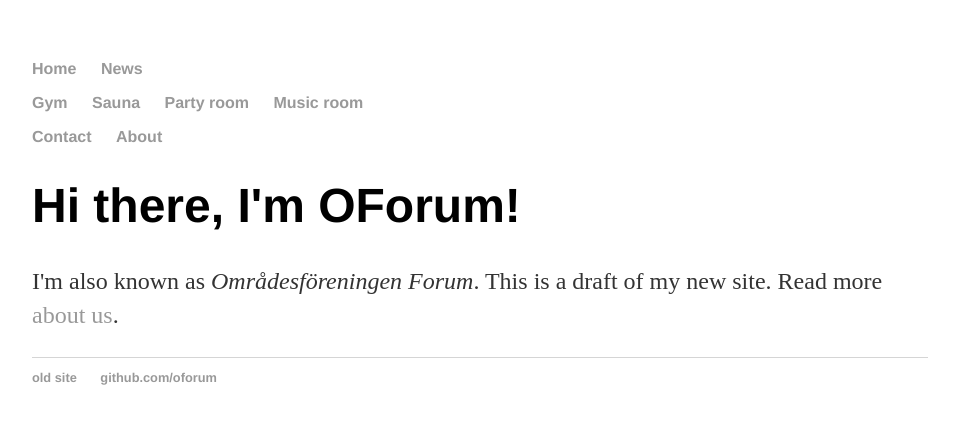
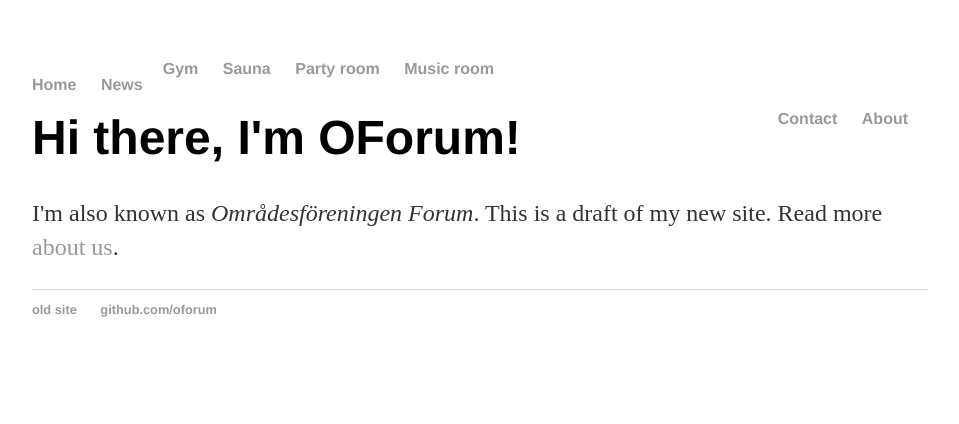
Before and after one commit to oforum/oforum.github.io, a Jekyll site: the page built from index.html, in a window 1280 px wide. Shown: the top 424 px of the page, without its empty margins (160-1119 px from the left). Built offline with Jekyll 4.4.1, drawn with Linux system fonts in a browser that asks for light colours.

Commit message:
test align header parts

```diff
--- a/css/main.css
+++ b/css/main.css
@@ -11,6 +11,21 @@ nav ul, footer ul {
 nav ul li, footer ul li {
     display: inline;
     margin-right: 20px;
+}
+/* Left-aligned section inside the top navigation */
+.topnav-left {
+  float: left;
+}
+
+/* Center-aligned section inside the top navigation
+.topnav-center {
+  float: center;
+}
+*/
+
+/* Right-aligned section inside the top navigation */
+.topnav-right {
+  float: right;
 }
 a {
     text-decoration: none;
```
